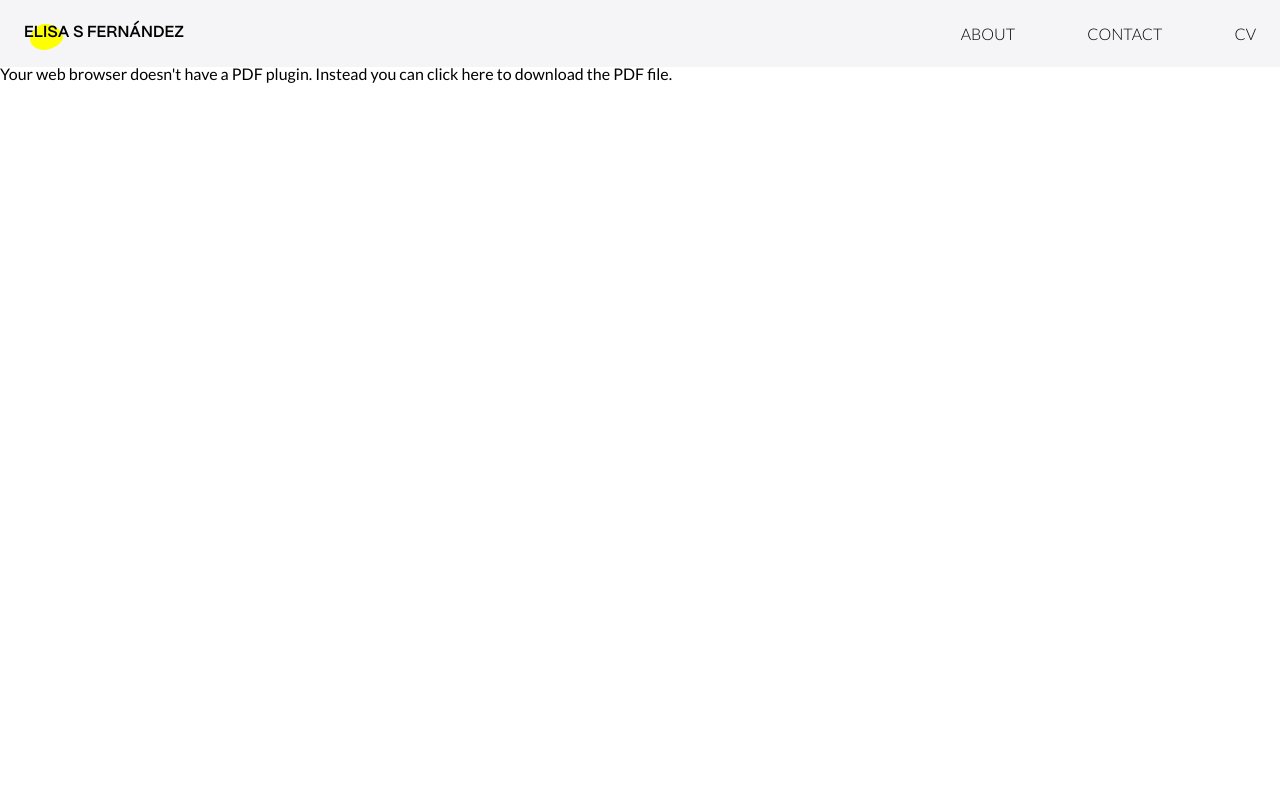
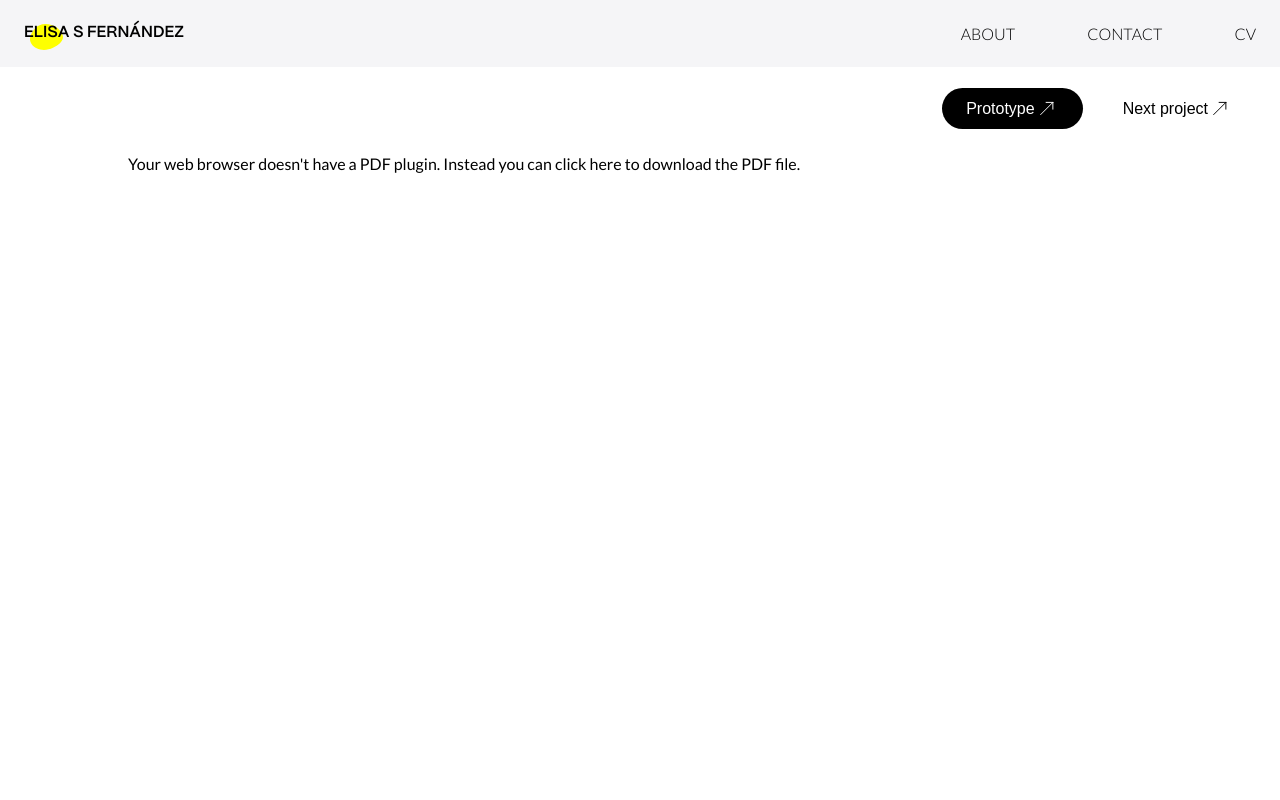
Before and after one commit to gabaldon/elisasfernandez, a Nuxt app: page /topchoice in a window 1280 px wide. Shown: the top 800 px of the page. Built offline with nearby package versions, Linux system fonts and the light colour scheme.

Commit message:
feat: add floating links in case-study

```diff
--- a/components/CaseStudy.vue
+++ b/components/CaseStudy.vue
@@ -1,10 +1,20 @@
 <template>
+  <div class="case-study-container">
+    <div class="floating-btn">
+      <NuxtLink :to="prototypeUrl">
+        <CustomButton type="primary">{{ $t('prototype') }}</CustomButton>
+      </NuxtLink>
+      <NuxtLink :to="nextProjectUrl">
+        <CustomButton type="secondary">{{ $t('next-project') }}</CustomButton>
+      </NuxtLink>
+    </div>
     <object class="pdf" :data="pdfUrl" type="application/pdf">
       <p>
         Your web browser doesn't have a PDF plugin. Instead you can
         <a :href="pdfUrl"> click here to download the PDF file. </a>
       </p>
     </object>
+  </div>
 </template>
 <script setup lang="ts">
 defineProps({
@@ -12,11 +22,29 @@ defineProps({
     type: String,
     required: true,
   },
+  nextProjectUrl: {
+    type: String,
+    required: true,
+  },
+  prototypeUrl: {
+    type: String,
+    required: true,
+  },
 })
 </script>
-<style lang="scss">
+<style lang="scss" scoped>
+.case-study-container {
+  display: grid;
+  justify-content: center;
+  align-items: center;
+  .floating-btn {
+    display: flex;
+    gap: 16px;
+  }
   .pdf {
-  width: 100vw;
+    width: 80vw;
     height: 100vh;
+    margin: 90px 0;
+  }
 }
 </style>
--- a/components/PrototypeVideoFigma.vue
+++ b/components/PrototypeVideoFigma.vue
@@ -40,11 +40,6 @@ function updatePrototypeView(option: string) {
 }
 </script>
 <style lang="scss" scoped>
-.floating-btn {
-  position: fixed;
-  top: 88px;
-  right: 24px;
-}
 .prototype-container {
   margin-top: 24px;
   margin-bottom: 32px;
--- a/pages/blablacar/index.vue
+++ b/pages/blablacar/index.vue
@@ -1,5 +1,9 @@
 <template>
   <NuxtLayout>
-    <CaseStudy :pdf-url="'/pdf/blablacar-case-study.pdf'" />
+    <CaseStudy
+      :pdf-url="'/pdf/blablacar-case-study.pdf'"
+      :next-project-url="'/topchoice'"
+      :prototype-url="'/blablacar/prototype'"
+    />
   </NuxtLayout>
 </template>
--- a/pages/topchoice/index.vue
+++ b/pages/topchoice/index.vue
@@ -1,5 +1,9 @@
 <template>
   <NuxtLayout>
-    <CaseStudy :pdf-url="'/pdf/top-choice-case-study.pdf'" />
+    <CaseStudy
+      :pdf-url="'/pdf/top-choice-case-study.pdf'"
+      :next-project-url="'/blablacar'"
+      :prototype-url="'/topchoice/prototype'"
+    />
   </NuxtLayout>
 </template>
--- a/styles/main.scss
+++ b/styles/main.scss
@@ -25,6 +25,11 @@ img {
   object-fit: contain;
   image-rendering: crisp-edges;
 }
+.floating-btn {
+  position: fixed;
+  top: 88px;
+  right: 24px;
+}
 h3 {
   margin: 0;
 }
```
Lines whose indentation alone changed are shown as unchanged.
